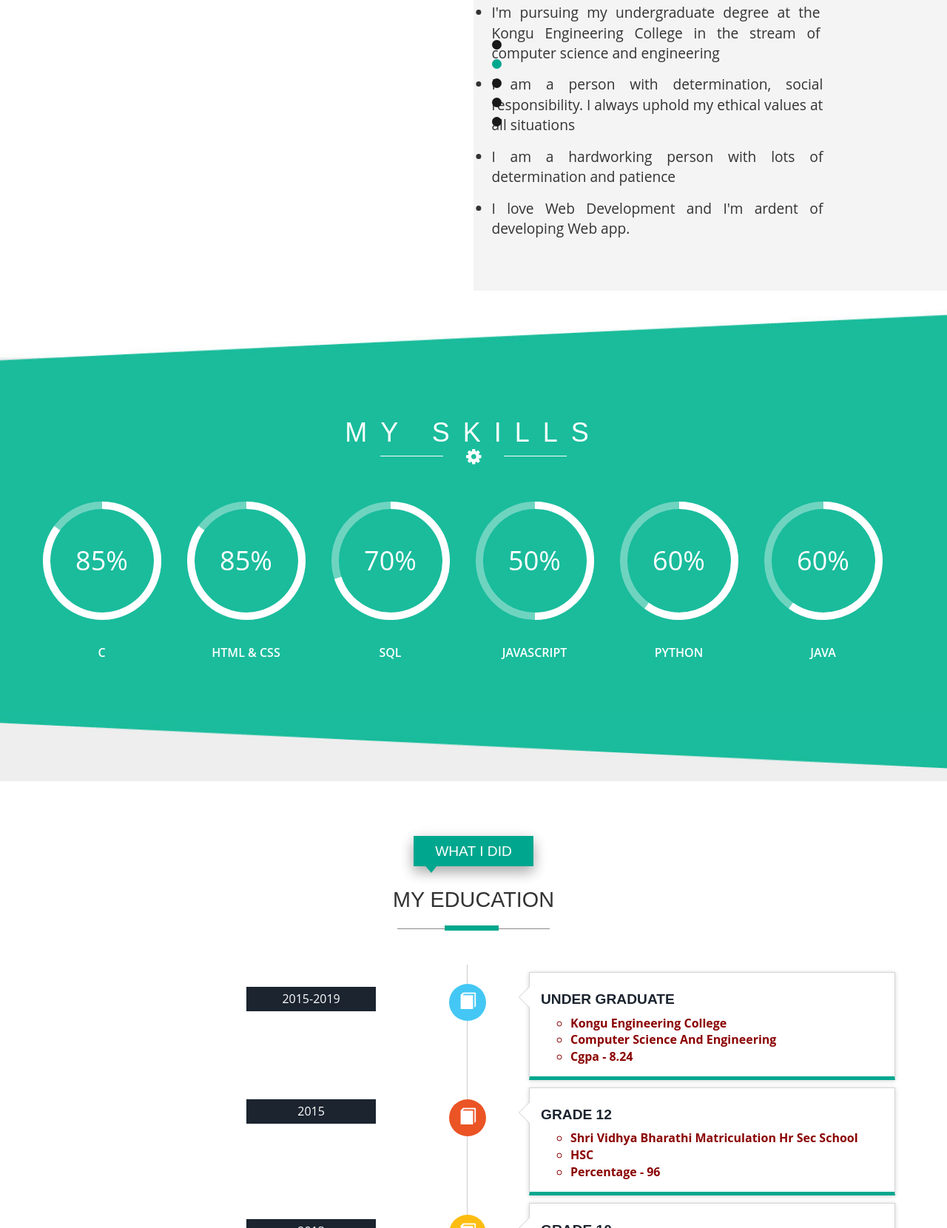
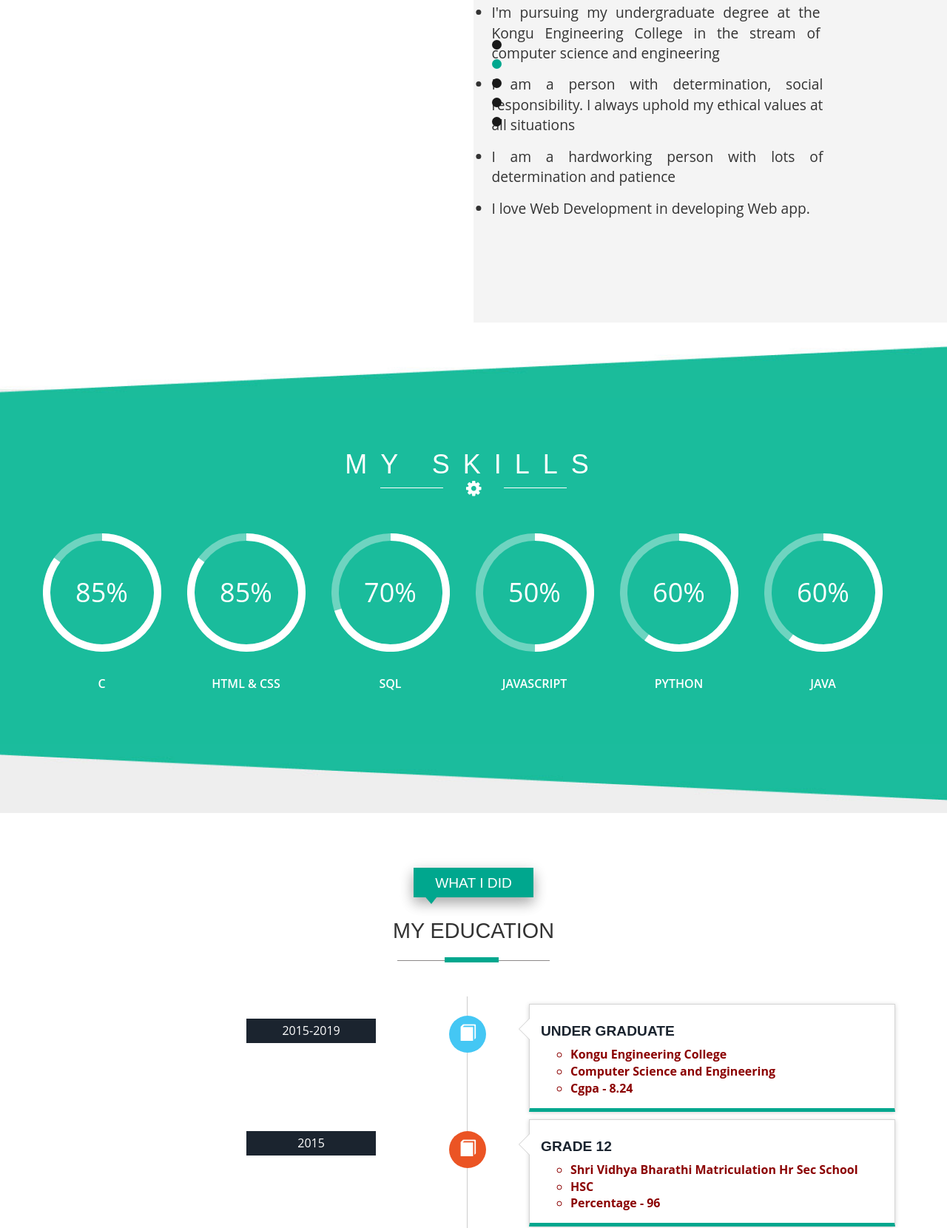
Before and after one commit to tharans/tharans.github.io, a plain HTML site: page index.html in a window 1280 px wide. Shown: the part 838-2498 px from the top of the page at 74% size. Drawn offline with Linux system fonts and the light colour scheme.

Commit message:
Update index.html

```diff
--- a/index.html
+++ b/index.html
@@ -113,7 +113,7 @@
 					    <li>I am a person with determination, social responsibility.
 						I always uphold my ethical values at all situations</li>
 <li>I am a hardworking person with lots of determination and patience</li>
-<li>I love Web Development and I'm ardent of developing Web app.</li>
+<li>I love Web Development in developing Web app.</li>
 					</ul>
 				</div>
 			</div>
@@ -125,7 +125,7 @@
 					<p></p>
 					<b><ul></b>
 						<b><li>A Web Application implementing Student management System</li></b>
-						It consists of both stduent and faculty involment. The students can update their details like personal information,accomodation and extra curicular details; the staff can update their details like attendance,semester details. With the help of this the faculty can see their details and easy to track the details.
+						It consists of both student and faculty involement. The students can update their details like personal information,accommodation and extra-curricular details; the faculty can update their details like attendance percentage,internal and end semester exam details. With the help of this the faculty can get the students details  in individual ,section and department-wise details and can retrieval the data in .csv format.This system can reduce the pen and paper work.
 <div style="padding-top:10px"><font style="font-weight:700">Technologies and Languages used:</font></div>
 
 <div>Front End: Java Script, HTML, CSS</div>      <div>   Back End: SQL</div>      <div>  Tools used: Wampserver</div>
@@ -300,7 +300,7 @@ The goal of this project is to sell their agricultural products through this web
 				<div class="timeline-body">
 					<ul>
 						<li>Kongu Engineering College </li>
-						<li>Computer Science And Engineering</li>
+						<li>Computer Science and Engineering</li>
 						<li>Cgpa - 8.24</li>
 					</ul>
 				</div>
```
